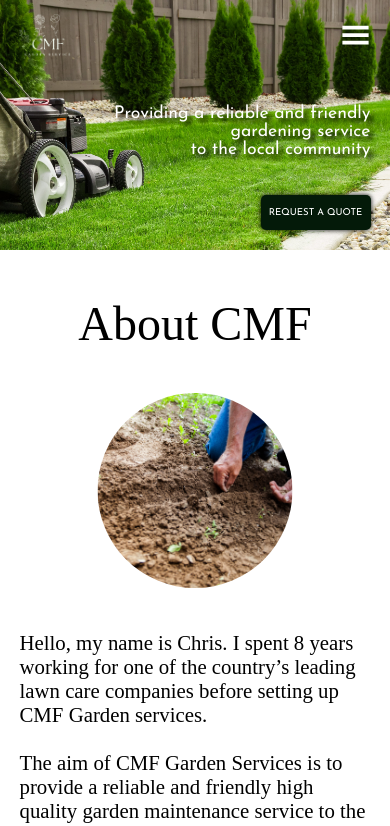
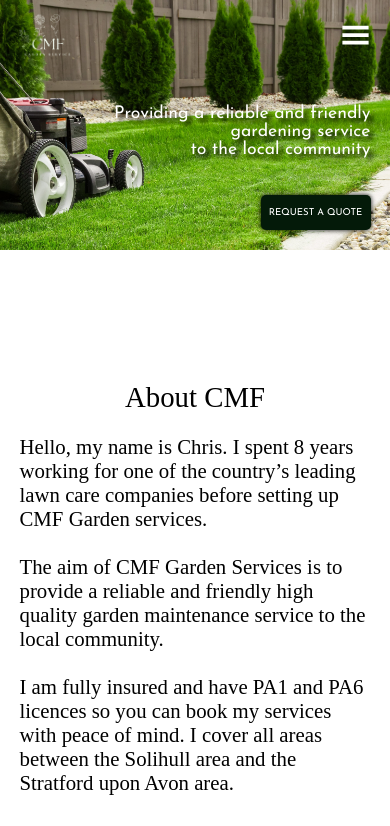
Before and after one commit to CMF-Garden-services/cmfgardenservices, a React (Create React App) app: page / in a window 390 px wide. Shown: the top 826 px of the page. Built offline with nearby package versions, Linux system fonts and the light colour scheme; a web font is replaced by a local one.

Commit message:
about section mobile view

```diff
--- a/src/App.css
+++ b/src/App.css
@@ -5,4 +5,5 @@
     /* font-family: Rhodium Libre; */
     overscroll-behavior: none;
     box-sizing: border-box;
+    scroll-behavior: smooth;
 }
--- a/src/components/01_constants/GeneralStyles.js
+++ b/src/components/01_constants/GeneralStyles.js
@@ -8,7 +8,7 @@ const GeneralWrapper = styled.div`
     left: 50%;
     transform: translate(-50%);
     width: ${wrapperwidth};
-    margin-top: ${wrappermargintop};
+    padding-top: ${wrappermargintop};
     font-family: "Josefin Sans", sans-serif;
     font-family: Rhodium Libre;
     @media (max-width: 1100px) {
@@ -23,6 +23,12 @@ const GeneralTitle = styled.div`
     font-family: "Rhodium Libre";
     font-size: 3rem;
     margin-bottom: calc(${wrappermargintop} / 2);
+    @media (max-width: 1100px) {
+        margin-bottom: calc(${wrappermargintoptablet} / 2);
+    }
+    @media (max-width: 800px) {
+        font-size: 1.8rem;
+    }
 `
 
 export { GeneralWrapper, GeneralTitle }
--- a/src/components/02_navbar/Navbar.js
+++ b/src/components/02_navbar/Navbar.js
@@ -15,8 +15,8 @@ const clickHamb = () => {
             <NavbarWrapper>
                 <Logo src={logo} />
                 <MenuWrapper>
-                    <MenuItem href="#">Home</MenuItem>
-                    <MenuItem href="#">About</MenuItem>
+                    <MenuItem href="#home">Home</MenuItem>
+                    <MenuItem href="#about">About</MenuItem>
                     <MenuItem href="#">Services</MenuItem>
                     <MenuItem href="#">Locations</MenuItem>
                     <MenuItem href="#">Contacts</MenuItem>
--- a/src/components/03_sections/01_home/Home.js
+++ b/src/components/03_sections/01_home/Home.js
@@ -28,7 +28,7 @@ const Home = () => {
     }, [])
 
     return (
-        <Wrapper ref={ref} zIndex={zIndex}>
+        <Wrapper ref={ref} zIndex={zIndex} id="home">
             <MainImage src={navbar} alt="navbar" />
             <MottoWrapper>
                 <MottoText>Providing a reliable and friendly<br/> gardening service<br/> to the local community</MottoText>
--- a/src/components/03_sections/02_about/About.js
+++ b/src/components/03_sections/02_about/About.js
@@ -3,7 +3,7 @@ import about from "../../../assets/03_about/about.jpg"
 
 const About = () => {
     return (
-        <Wrapper>
+        <Wrapper id="about">
             <Title>About CMF</Title>
             <TextImageWrapper>
                 <AboutText>
--- a/src/components/03_sections/02_about/AboutStyle.js
+++ b/src/components/03_sections/02_about/AboutStyle.js
@@ -15,9 +15,9 @@ const TextImageWrapper = styled.div`
     justify-content: space-between;
     align-items: center;
     gap: 100px;
-    @media(max-width: 800px) {
+    @media(max-width: 1100px) {
+        flex-direction: column-reverse;
         flex-direction: column;
-        flex-direction: column-reverse;
         gap: ${wrappermargintoptablet};
 }
 `
--- a/src/index.css
+++ b/src/index.css
@@ -54,6 +54,7 @@ html, body {
 	::-webkit-scrollbar {
 		display: none;
 	}
+	scroll-behavior: smooth;
 	/* overflow: hidden; */
 	/* overscroll-behavior-block: contain; */
 	/* height: 100%;
```
